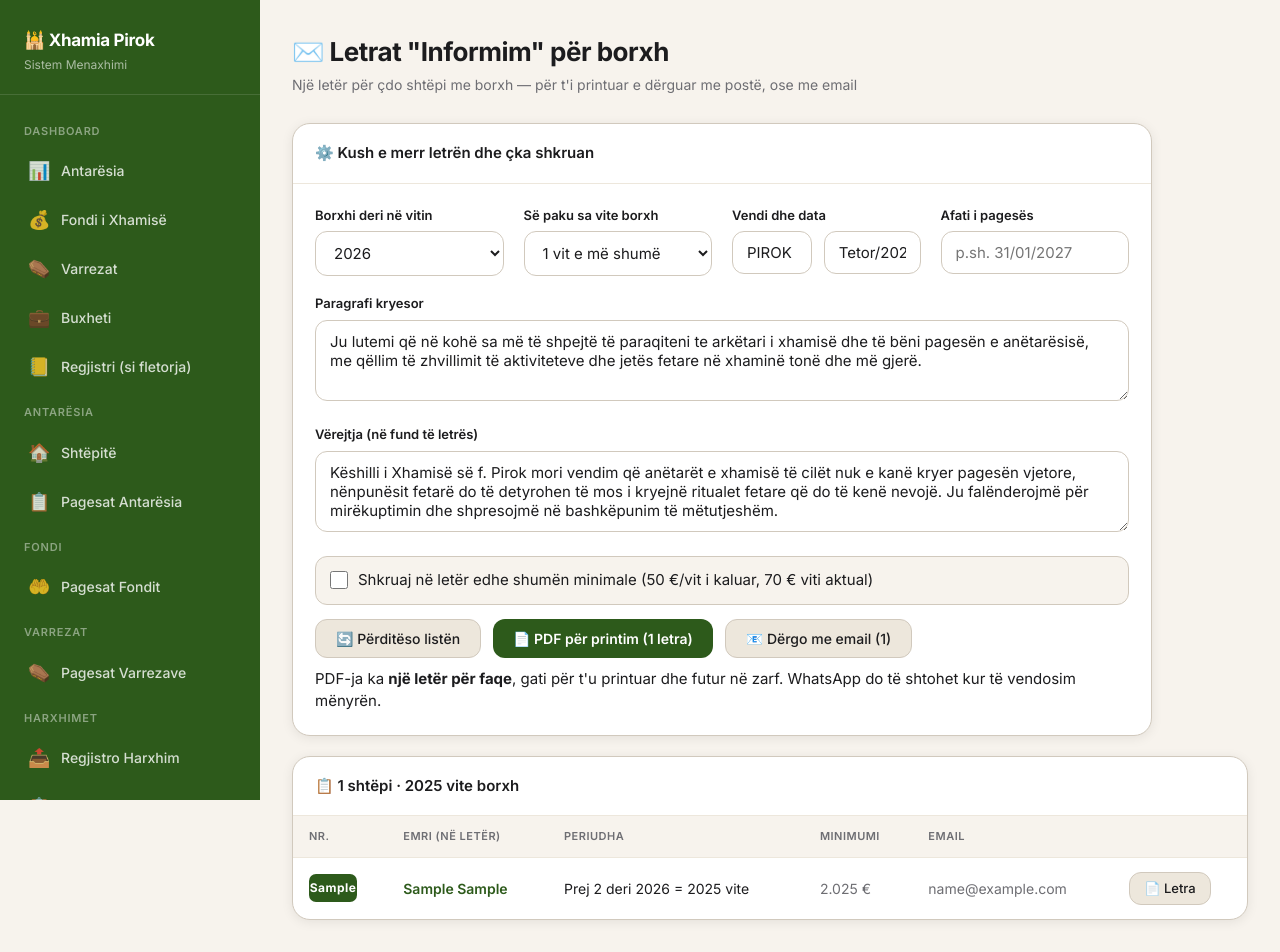
After one commit to MuhamedAdemi/xhamia-pirok, a Django app: page /letrat/ in a window 1280 px wide. The commit adds this page. Run offline with Django 5.2, Linux system fonts and the light colour scheme; a user stored in the database is signed in; tables that the repository leaves empty hold one stand-in row (values such as "Sample post"); some libraries are stand-ins or nearby versions.

Commit message:
feat: letrat 'Informim' per borxh (PDF per poste + email) dhe 'Paguar nga' te antaresia/varrezat
- faqe 'Letrat per Borxh': kriteret (deri ne vitin, min. vite), vendi/data/afati, paragrafi dhe verejtja te ndryshueshme
- PDF me nje leter per faqe per printim; leter e vecante per nje shtepi (edhe nga detajet e shtepise)
- dergim me email (teksti + PDF bashkengjitur) te shtepite qe kane email
- fusha 'Paguar nga' te pagesat e antaresise dhe varrezave (detaje, fatura PDF, kerkim)

Co-Authored-By: Claude Opus 5.5 <noreply@anthropic.com>

```diff
--- a/templates/base.html
+++ b/templates/base.html
@@ -98,6 +98,9 @@
     <a href="{% url 'borxhlinjte_sms' %}" class="{% if faqja_aktive == 'sms_borxhlinjte' %}aktive{% endif %}">
       <span class="ikona">📱</span> Kujtesa për Borxh
     </a>
+    <a href="{% url 'letrat_borxh' %}" class="{% if faqja_aktive == 'letrat' %}aktive{% endif %}">
+      <span class="ikona">✉️</span> Letrat për Borxh
+    </a>
     <a href="{% url 'historiku_sms' %}" class="{% if faqja_aktive == 'sms_historiku' %}aktive{% endif %}">
       <span class="ikona">📨</span> Historiku SMS
     </a>
--- /dev/null
+++ b/templates/letrat/faqja.html
@@ -0,0 +1,95 @@
+{% extends 'base.html' %}
+{% load shumat %}
+{% block titulli %}Letrat për Borxh — Xhamia Pirok{% endblock %}
+
+{% block kontent %}
+<div class="page-header">
+  <div>
+    <h2>✉️ Letrat "Informim" për borxh</h2>
+    <p>Një letër për çdo shtëpi me borxh — për t'i printuar e dërguar me postë, ose me email</p>
+  </div>
+</div>
+
+<form method="post">
+  {% csrf_token %}
+  <div class="card" style="margin-bottom:20px; max-width:860px;">
+    <div class="card-header"><h5>⚙️ Kush e merr letrën dhe çka shkruan</h5></div>
+    <div class="card-body">
+      <div class="grid-4">
+        <div class="forma-grup">
+          <label>Borxhi deri në vitin</label>
+          <select name="viti_deri">
+            {% for v in vitit_lista %}<option value="{{ v }}" {% if v == o.viti_deri %}selected{% endif %}>{{ v }}</option>{% endfor %}
+          </select>
+        </div>
+        <div class="forma-grup">
+          <label>Së paku sa vite borxh</label>
+          <select name="min_vite">
+            <option value="1" {% if o.min_vite == 1 %}selected{% endif %}>1 vit e më shumë</option>
+            <option value="2" {% if o.min_vite == 2 %}selected{% endif %}>2 vite e më shumë</option>
+            <option value="3" {% if o.min_vite == 3 %}selected{% endif %}>3 vite e më shumë</option>
+            <option value="5" {% if o.min_vite == 5 %}selected{% endif %}>5 vite e më shumë</option>
+            <option value="10" {% if o.min_vite == 10 %}selected{% endif %}>10 vite e më shumë</option>
+          </select>
+        </div>
+        <div class="forma-grup">
+          <label>Vendi dhe data</label>
+          <div class="flex gap-3">
+            <input type="text" name="vendi" value="{{ o.vendi }}" style="width:45%;">
+            <input type="text" name="data" value="{{ o.data }}" style="width:55%;">
+          </div>
+        </div>
+        <div class="forma-grup">
+          <label>Afati i pagesës</label>
+          <input type="text" name="afati" value="{{ o.afati }}" placeholder="p.sh. 31/01/2027">
+        </div>
+      </div>
+      <div class="forma-grup">
+        <label>Paragrafi kryesor</label>
+        <textarea name="paragrafi" rows="3">{{ o.paragrafi }}</textarea>
+      </div>
+      <div class="forma-grup">
+        <label>Vërejtja (në fund të letrës)</label>
+        <textarea name="verejtja" rows="3">{{ o.verejtja }}</textarea>
+      </div>
+      <label class="checkbox-grup" style="margin-bottom:14px;">
+        <input type="checkbox" name="me_shume" value="1" {% if o.me_shume %}checked{% endif %}>
+        <span>Shkruaj në letër edhe shumën minimale (50 €/vit i kaluar, 70 € viti aktual)</span>
+      </label>
+      <div class="flex gap-3" style="flex-wrap:wrap;">
+        <button type="submit" name="veprimi" value="shfaq" class="btn-dytësor">🔄 Përditëso listën</button>
+        <button type="submit" name="veprimi" value="pdf" formtarget="_blank" class="btn-kryesor">📄 PDF për printim ({{ letrat|length }} letra)</button>
+        <button type="submit" name="veprimi" value="email" class="btn-dytësor"
+                onclick="return confirm('Të dërgohet letra me email te {{ me_email }} shtëpi që kanë email?');"
+                {% if not me_email %}disabled{% endif %}>📧 Dërgo me email ({{ me_email }})</button>
+      </div>
+      <p class="ndihma" style="margin-top:10px;">PDF-ja ka <strong>një letër për faqe</strong>, gati për t'u printuar dhe futur në zarf.
+        WhatsApp do të shtohet kur të vendosim mënyrën.</p>
+    </div>
+  </div>
+</form>
+
+<div class="card">
+  <div class="card-header"><h5>📋 {{ letrat|length }} shtëpi · {{ gjithsej_vite }} vite borxh</h5></div>
+  <div style="overflow-x:auto;">
+    <table class="tabela-xhami">
+      <thead><tr><th>Nr.</th><th>Emri (në letër)</th><th>Periudha</th><th>Minimumi</th><th>Email</th><th></th></tr></thead>
+      <tbody>
+        {% for l in letrat %}
+        <tr>
+          <td><span class="nr-shtepi">{{ l.shtepi.nr_shtepise }}</span></td>
+          <td><a href="{% url 'detaje_shtepia' l.shtepi.pk %}" style="font-weight:600;">{{ l.emri }}</a></td>
+          <td>{{ l.periudha }}</td>
+          <td class="tekst-dytësor">{{ l.borxhi|euro }}</td>
+          <td class="tekst-dytësor">{{ l.shtepi.email|default:l.shtepi.kontakt_sporadik_email|default:"—" }}</td>
+          <td><a href="?shtepi={{ l.shtepi.pk }}&shkarko=pdf&viti_deri={{ o.viti_deri }}&data={{ o.data|urlencode }}&afati={{ o.afati|urlencode }}{% if o.me_shume %}&me_shume=1{% endif %}"
+                 target="_blank" class="btn-dytësor btn-sm">📄 Letra</a></td>
+        </tr>
+        {% empty %}
+        <tr><td colspan="6" style="text-align:center; padding:40px; color:var(--tekst-dytësor);">Asnjë shtëpi me borxh sipas këtyre kritereve. 🎉</td></tr>
+        {% endfor %}
+      </tbody>
+    </table>
+  </div>
+</div>
+{% endblock %}
--- a/templates/pagesat/antaresia/detaje.html
+++ b/templates/pagesat/antaresia/detaje.html
@@ -49,6 +49,12 @@
             </a>
           </td>
         </tr>
+        {% if pagese.paguesi %}
+        <tr>
+          <td style="padding:10px 0; color:var(--tekst-dytësor); font-size:13px;">Paguar nga</td>
+          <td style="padding:10px 0; font-weight:600;">{{ pagese.paguesi }}</td>
+        </tr>
+        {% endif %}
         <tr>
           <td style="padding:10px 0; color:var(--tekst-dytësor); font-size:13px;">Shuma</td>
           <td style="padding:10px 0;">{% include 'pagesat/_shuma_detaje.html' %}</td>
--- a/templates/pagesat/antaresia/fatura_pdf.html
+++ b/templates/pagesat/antaresia/fatura_pdf.html
@@ -78,6 +78,7 @@
       <h4>Paguesi</h4>
       <span class="nr-shtepi-badge">{{ pagese.shtepia.nr_shtepise }}</span>
       <span class="emri">{{ pagese.shtepia.emri_i_plote }}</span>
+      {% if pagese.paguesi %}<p>Paguar nga: <strong>{{ pagese.paguesi }}</strong></p>{% endif %}
       <p>Anëtarë: {{ pagese.shtepia.nr_antareve_familjes }}</p>
       {% if pagese.shtepia.email %}<p>{{ pagese.shtepia.email }}</p>{% endif %}
       {% if pagese.shtepia.nr_telefoni_kryesor %}<p>{{ pagese.shtepia.nr_telefoni_kryesor }}</p>{% endif %}
--- a/templates/pagesat/antaresia/forma.html
+++ b/templates/pagesat/antaresia/forma.html
@@ -40,6 +40,11 @@
         {% render_field form.shtepia %}
         {% if form.shtepia.errors %}<p class="gabim-fusha">{{ form.shtepia.errors.0 }}</p>{% endif %}
       </div>
+      <div class="forma-grup">
+        <label>{{ form.paguesi.label }}</label>
+        {% render_field form.paguesi placeholder="Lëre bosh nëse paguan vetë kryefamiljari — p.sh. Florijan Jashari" %}
+        <p class="ndihma">Personi që solli paratë, nëse nuk është kryefamiljari.</p>
+      </div>
     </div>
   </div>
 
--- a/templates/pagesat/varrezat/detaje.html
+++ b/templates/pagesat/varrezat/detaje.html
@@ -49,6 +49,12 @@
             </a>
           </td>
         </tr>
+        {% if pagese.paguesi %}
+        <tr>
+          <td style="padding:10px 0; color:var(--tekst-dytësor); font-size:13px;">Paguar nga</td>
+          <td style="padding:10px 0; font-weight:600;">{{ pagese.paguesi }}</td>
+        </tr>
+        {% endif %}
         <tr>
           <td style="padding:10px 0; color:var(--tekst-dytësor); font-size:13px;">Shuma</td>
           <td style="padding:10px 0;">{% include 'pagesat/_shuma_detaje.html' %}</td>
--- a/templates/pagesat/varrezat/fatura_pdf.html
+++ b/templates/pagesat/varrezat/fatura_pdf.html
@@ -78,6 +78,7 @@
       <h4>Paguesi</h4>
       <span class="nr-shtepi-badge">{{ pagese.shtepia.nr_shtepise }}</span>
       <span class="emri">{{ pagese.shtepia.emri_i_plote }}</span>
+      {% if pagese.paguesi %}<p>Paguar nga: <strong>{{ pagese.paguesi }}</strong></p>{% endif %}
       {% if pagese.shtepia.email %}<p>{{ pagese.shtepia.email }}</p>{% endif %}
       {% if pagese.shtepia.nr_telefoni_kryesor %}<p>{{ pagese.shtepia.nr_telefoni_kryesor }}</p>{% endif %}
     </div>
--- a/templates/pagesat/varrezat/forma.html
+++ b/templates/pagesat/varrezat/forma.html
@@ -47,6 +47,11 @@
         {% render_field form.shtepia %}
         {% if form.shtepia.errors %}<p class="gabim-fusha">{{ form.shtepia.errors.0 }}</p>{% endif %}
       </div>
+      <div class="forma-grup">
+        <label>{{ form.paguesi.label }}</label>
+        {% render_field form.paguesi placeholder="Lëre bosh nëse paguan vetë kryefamiljari — p.sh. Florijan Jashari" %}
+        <p class="ndihma">Personi që solli paratë, nëse nuk është kryefamiljari.</p>
+      </div>
     </div>
   </div>
 
--- a/templates/shtepite/detaje.html
+++ b/templates/shtepite/detaje.html
@@ -215,7 +215,10 @@
 <div class="card" style="margin-bottom:24px;">
   <div class="card-header">
     <h5>📋 Historia e Pagesave — Antarësia</h5>
-    <a href="{% url 'shto_pagese_antaresia' %}?shtepi={{ shtepi.pk }}" class="btn-kryesor btn-sm">+ Pagesë e Re</a>
+    <div class="flex gap-3">
+      {% if nr_papaguara and request.user.profili.është_admin %}<a href="{% url 'letrat_borxh' %}?shtepi={{ shtepi.pk }}&shkarko=pdf" target="_blank" class="btn-dytësor btn-sm">✉️ Letër për borxh</a>{% endif %}
+      <a href="{% url 'shto_pagese_antaresia' %}?shtepi={{ shtepi.pk }}" class="btn-kryesor btn-sm">+ Pagesë e Re</a>
+    </div>
   </div>
   <div style="overflow-x:auto;">
     <table class="tabela-xhami">
--- a/xhamia/forms.py
+++ b/xhamia/forms.py
@@ -219,7 +219,7 @@ class PagesaAntaresiaForm(ShumaMonedhaMixin, VitetFormMixin, forms.ModelForm):
 
     class Meta:
         model = PagesaAntaresia
-        fields = ['blloku', 'nr_fatures', 'shtepia', 'viti', 'viti_deri', 'data_pageses', 'shenime']
+        fields = ['blloku', 'nr_fatures', 'shtepia', 'paguesi', 'viti', 'viti_deri', 'data_pageses', 'shenime']
         widgets = {
             'data_pageses': forms.DateInput(attrs={'type': 'date'}),
             'shenime': forms.Textarea(attrs={'rows': 2}),
@@ -228,6 +228,7 @@ class PagesaAntaresiaForm(ShumaMonedhaMixin, VitetFormMixin, forms.ModelForm):
             'blloku': 'Blloku (4 shifra)',
             'nr_fatures': 'Nr. i Faturës (6 shifra)',
             'shtepia': 'Shtëpia',
+            'paguesi': 'Paguar nga (opsionale)',
             'viti': 'Nga Viti',
             'viti_deri': 'Deri Viti',
             'data_pageses': 'Data e Pagesës',
@@ -273,7 +274,7 @@ class PagesaVarrezaveForm(ShumaMonedhaMixin, VitetFormMixin, forms.ModelForm):
 
     class Meta:
         model = PagesaVarrezave
-        fields = ['blloku', 'nr_fatures', 'shtepia', 'viti', 'viti_deri', 'data_pageses', 'shenime']
+        fields = ['blloku', 'nr_fatures', 'shtepia', 'paguesi', 'viti', 'viti_deri', 'data_pageses', 'shenime']
         widgets = {
             'data_pageses': forms.DateInput(attrs={'type': 'date'}),
             'shenime': forms.Textarea(attrs={'rows': 2}),
@@ -282,6 +283,7 @@ class PagesaVarrezaveForm(ShumaMonedhaMixin, VitetFormMixin, forms.ModelForm):
             'blloku': 'Blloku (4 shifra)',
             'nr_fatures': 'Nr. i Faturës (6 shifra)',
             'shtepia': 'Shtëpia',
+            'paguesi': 'Paguar nga (opsionale)',
             'viti': 'Nga Viti',
             'viti_deri': 'Deri Viti',
             'data_pageses': 'Data e Pagesës',
--- a/xhamia/urls.py
+++ b/xhamia/urls.py
@@ -76,6 +76,7 @@ urlpatterns = [
 
     # SMS
     path('sms/borxhlinjte/', views.borxhlinjte_sms, name='borxhlinjte_sms'),
+    path('letrat/', views.letrat_borxh, name='letrat_borxh'),
     path('sms/historiku/', views.historiku_sms, name='historiku_sms'),
     path('sms/konfigurimi/', views.konfigurimi_sistemit, name='konfigurimi_sistemit'),
 
--- a/xhamia/views.py
+++ b/xhamia/views.py
@@ -35,7 +35,8 @@ from .utils import dërgo_email_antaresia, dërgo_email_fondi, dërgo_email_varr
 from . import sms
 from .importi_pdf import importo
 from .importi_excel import importo_excel
-from . import raporti, backup
+from . import raporti, backup, letrat
+from django.core.mail import EmailMessage
 from pathlib import Path
 from .gjendja import gjendja_e_shtepive, vitet_tekst
 from . import kerkimi as kerkimi_mod
@@ -489,6 +490,66 @@ def fillo_nga_zero(request):
         },
         mesazh_sukses='Të dhënat e testimit u fshinë. Tani importoni shtëpitë nga Excel-i.',
     )
+
+
+@login_required
+def letrat_borxh(request):
+    """Letrat "Informim" për anëtarët me borxh: PDF për postë (të gjitha ose një shtëpi) dhe dërgim me email."""
+    if not është_admin(request.user):
+        messages.error(request, 'Nuk keni leje.')
+        return redirect('dashboard')
+    params = request.POST if request.method == 'POST' else request.GET
+    o = letrat.opsionet_nga(params)
+    shtepite = Shtepia.objects.filter(është_aktiv=True).order_by('nr_shtepise')
+    shtepi_id = request.GET.get('shtepi', '')
+    if shtepi_id.isdigit():
+        shtepite = Shtepia.objects.filter(pk=shtepi_id)
+        o['min_vite'] = 1
+    lista = letrat.letrat_per(shtepite, o['viti_deri'], o['min_vite'])
+    veprimi = params.get('veprimi') or params.get('shkarko')
+
+    if veprimi == 'pdf':
+        if not lista:
+            messages.warning(request, 'Nuk ka asnjë shtëpi me borxh sipas këtyre kritereve.')
+            return redirect('letrat_borxh')
+        emri = f'letra_{lista[0]["shtepi"].nr_shtepise}.pdf' if len(lista) == 1 else f'letrat_borxh_{o["viti_deri"]}.pdf'
+        resp = HttpResponse(letrat.pdf(lista, o), content_type='application/pdf')
+        resp['Content-Disposition'] = f'inline; filename="{emri}"'
+        return resp
+
+    if veprimi == 'email' and request.method == 'POST':
+        te_derguara, deshtuara = 0, []
+        for l in lista:
+            sh = l['shtepi']
+            adresa = sh.email or sh.kontakt_sporadik_email
+            if not adresa:
+                continue
+            try:
+                msg = EmailMessage(
+                    subject='Informim — anëtarësia e Xhamisë Pirok',
+                    body=letrat.teksti_email(l, o),
+                    from_email=settings.DEFAULT_FROM_EMAIL,
+                    to=[adresa],
+                )
+                msg.attach(f'Informim_{sh.nr_shtepise}.pdf', letrat.pdf([l], o), 'application/pdf')
+                msg.send()
+                te_derguara += 1
+            except Exception as e:
+                deshtuara.append(f'{l["emri"]} ({e})')
+        if te_derguara:
+            messages.success(request, f'Letra u dërgua me email te {te_derguara} shtëpi.')
+        if deshtuara:
+            messages.error(request, 'Nuk u dërgua te: ' + '; '.join(deshtuara[:10]))
+        if not te_derguara and not deshtuara:
+            messages.warning(request, 'Asnjë nga këto shtëpi nuk ka email të regjistruar.')
+
+    return render(request, 'letrat/faqja.html', {
+        'letrat': lista, 'o': o,
+        'me_email': sum(1 for l in lista if l['shtepi'].email or l['shtepi'].kontakt_sporadik_email),
+        'gjithsej_vite': sum(len(l['vitet']) for l in lista),
+        'vitit_lista': list(range(timezone.localdate().year - 2, timezone.localdate().year + 1)),
+        'faqja_aktive': 'letrat',
+    })
 
 
 # ─── Shtëpitë ───────────────────────────────────────────────────────────────
@@ -759,7 +820,7 @@ def lista_pagesa_antaresia(request):
         pagesat = pagesat.filter(viti__lte=viti, viti_deri__gte=viti)
     if kerkimi:
         pagesat = kerkimi_mod.filtro(
-            pagesat, kerkimi, lambda p: (p.blloku, p.nr_fatures) + kerkimi_mod.fushat_e_shtepise(p.shtepia),
+            pagesat, kerkimi, lambda p: (p.blloku, p.nr_fatures, p.paguesi) + kerkimi_mod.fushat_e_shtepise(p.shtepia),
         )
 
     if request.GET.get('eksporto') == 'excel':
@@ -935,7 +996,7 @@ def lista_pagesa_varrezave(request):
         pagesat = pagesat.filter(viti__lte=viti, viti_deri__gte=viti)
     if kerkimi:
         pagesat = kerkimi_mod.filtro(
-            pagesat, kerkimi, lambda p: (p.blloku, p.nr_fatures) + kerkimi_mod.fushat_e_shtepise(p.shtepia),
+            pagesat, kerkimi, lambda p: (p.blloku, p.nr_fatures, p.paguesi) + kerkimi_mod.fushat_e_shtepise(p.shtepia),
         )
 
     if request.GET.get('eksporto') == 'excel':
```
Also changed, not shown: templates/letrat/letra_pdf.html (added, +51 -0 lines), xhamia/letrat.py (added, +107 -0 lines), xhamia/models.py (+8 -0 lines), xhamia/tests.py (+58 -0 lines), xhamia/migrations/0017_paguesi.py (added).
